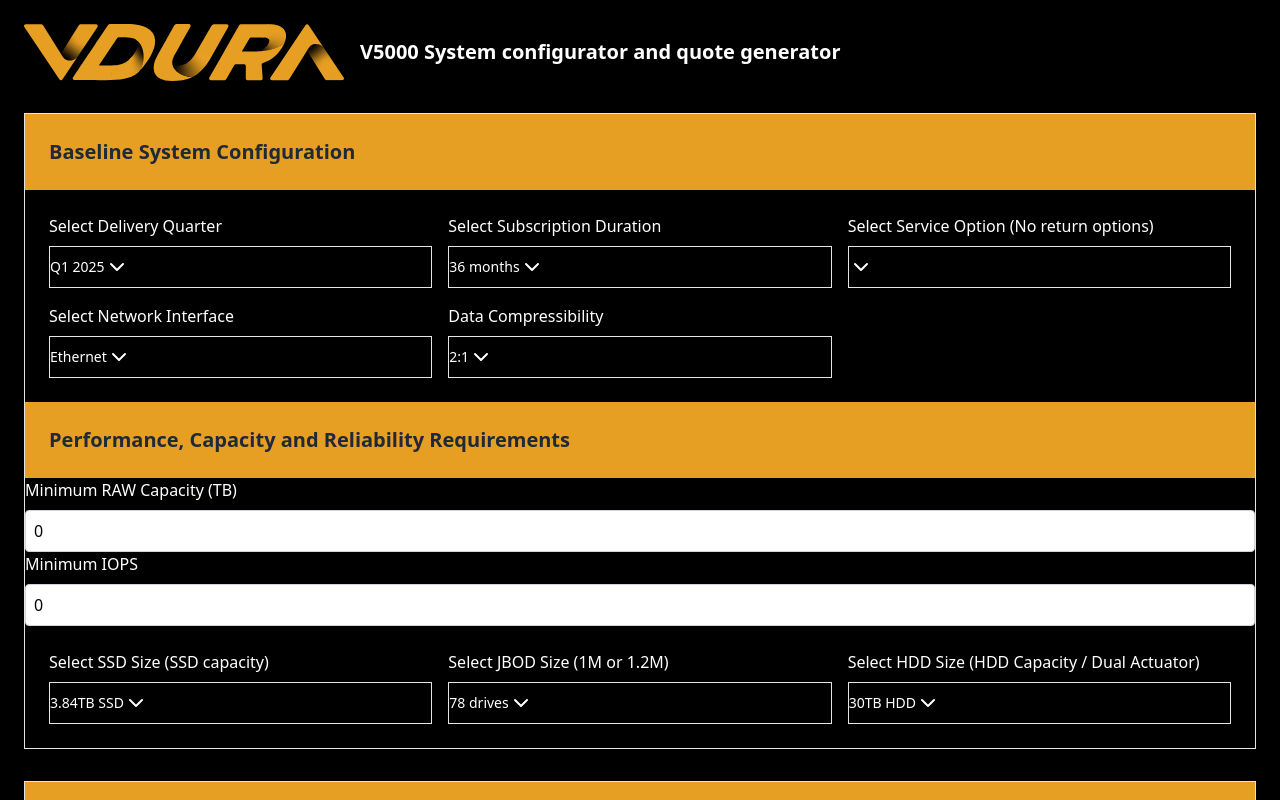
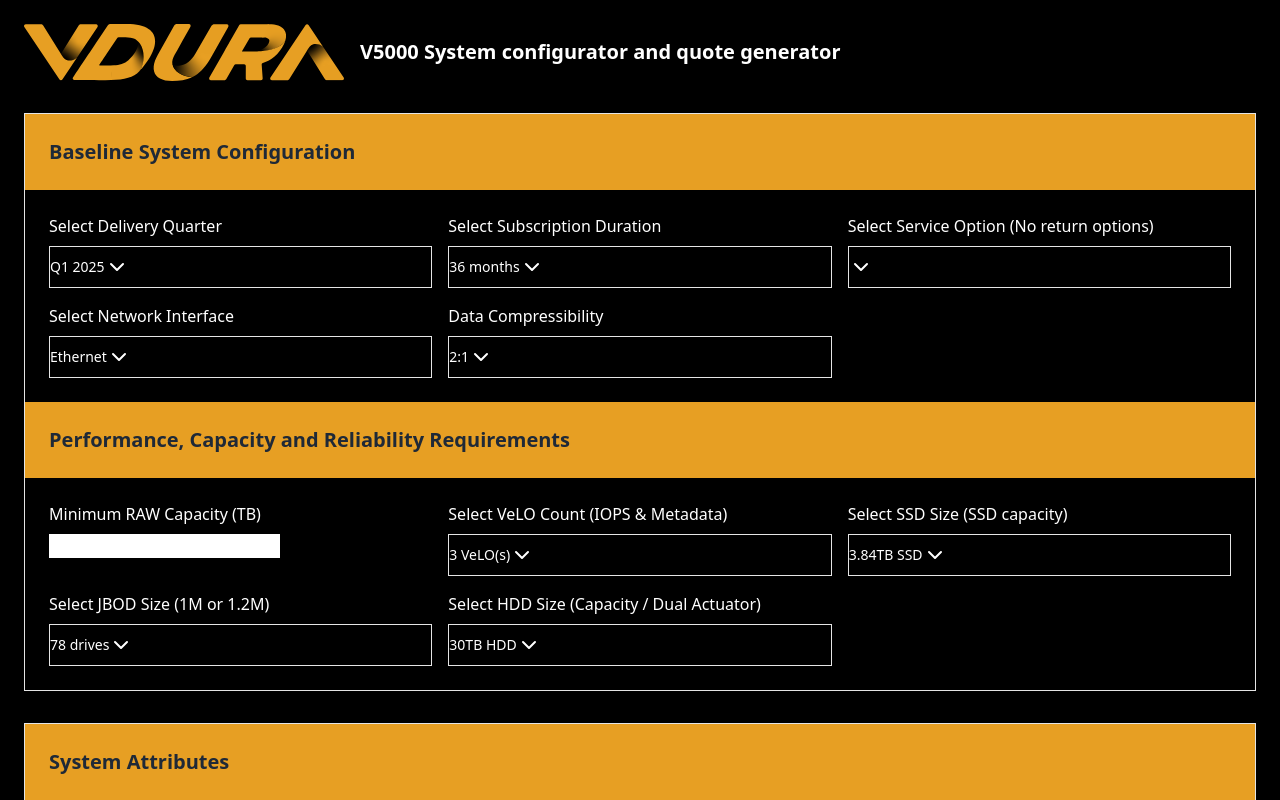
Before and after one commit to eriksalo/erik-web, a React (Create React App) app: page / in a window 1280 px wide. Shown: the top 800 px of the page. Built offline with nearby package versions, Linux system fonts and the light colour scheme.

Commit message:
Added back VELO count selector

```diff
--- a/src/App.css
+++ b/src/App.css
@@ -36,3 +36,36 @@
     transform: rotate(360deg);
   }
 }
+
+/* .input-half-width {
+  width: 50%;
+} */
+
+.input-custom {
+  background-color: black;
+  color: white;
+  border: 2px solid white;
+  padding: 16px;
+  border-radius: 4px;
+  font-size: 3.25rem; /* Adjust the font size as needed */
+  width: 100%; /* Ensure the input takes the full width of its container */
+}
+
+.select-custom {
+  background-color: black;
+  color: white;
+}
+
+.select-custom .select-item {
+  background-color: black;
+  color: white;
+}
+
+.select-custom .select-item:hover {
+  background-color: gray;
+}
+
+.select-custom .select-content {
+  background-color: black;
+  color: white;
+}
--- a/src/App.js
+++ b/src/App.js
@@ -353,29 +353,35 @@ const [minIops, setMinIops] = useState(0);
     <CardTitle className="bg-vduraColor text-xl font-bold text-gray-800">Performance, Capacity and Reliability Requirements</CardTitle>
   </CardHeader>
 
+
+
+  <CardContent className="grid bg-black grid-cols-2 md:grid-cols-3 gap-4 text-white">
     <div>
       <label className="block text-white mb-2">Minimum RAW Capacity (TB)</label>
       <input
         type="number"
         value={minRawCapacity}
         onChange={(e) => setMinRawCapacity(parseFloat(e.target.value))}
-    className="block w-full p-2 border text-black border-gray-300 rounded"
+        className="input-custom"
         placeholder="Enter minimum RAW capacity"
       />
     </div>
         <div>
-            <label className="block text-white mb-2">Minimum IOPS</label>
-            <input
-              type="number"
-              value={minIops}
-              onChange={(e) => setMinIops(parseFloat(e.target.value))}
-              className="block w-full p-2 border text-black border-gray-300 rounded"
-              placeholder="Enter minimum IOPS"
-            />
+      <label className="block text-white mb-2">Select VeLO Count (IOPS & Metadata)</label>
+      <Select
+        value={config.veloCount.toString()}
+        onValueChange={(value) => setConfig({...config, veloCount: parseInt(value)})}
+      >
+        <SelectTrigger>
+          <SelectValue className="bg-vduraColor text-xl font-bold text-white" placeholder="Select VeLO Count" />
+        </SelectTrigger>
+        <SelectContent>
+          {[3, 4, 5, 6, 7, 8, 9, 10, 11, 12, 13, 14, 15, 16, 17, 18, 19, 20].map(n => (
+            <SelectItem className="text-white" key={n} value={n.toString()}>{n} VeLO(s)</SelectItem>
+          ))}
+        </SelectContent>
+      </Select>
     </div>
-
-  <CardContent className="grid bg-black grid-cols-2 md:grid-cols-3 gap-4 text-white">
-
     <div>
       <label className="block text-white mb-2">Select SSD Size (SSD capacity)</label>
       <Select
@@ -411,7 +417,7 @@ const [minIops, setMinIops] = useState(0);
     </div>
 
     <div>
-     <label className="block text-white mb-2">Select HDD Size (HDD Capacity / Dual Actuator)</label>
+     <label className="block text-white mb-2">Select HDD Size (Capacity / Dual Actuator)</label>
      <Select
       value={config.vpodHddCapacity.toString()}
       onValueChange={(value) => setConfig({...config, vpodHddCapacity: parseInt(value)})}
```
Lines whose indentation alone changed are shown as unchanged.
